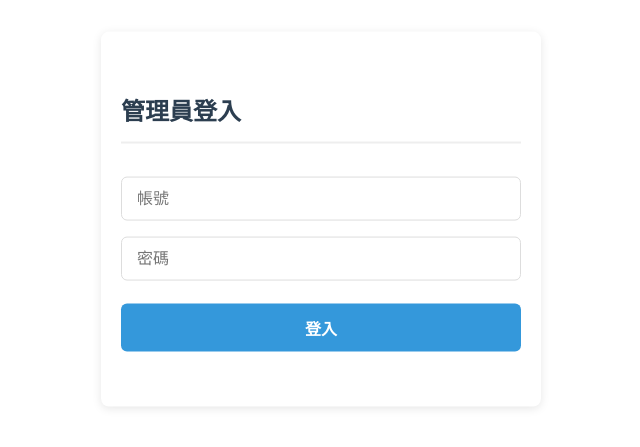
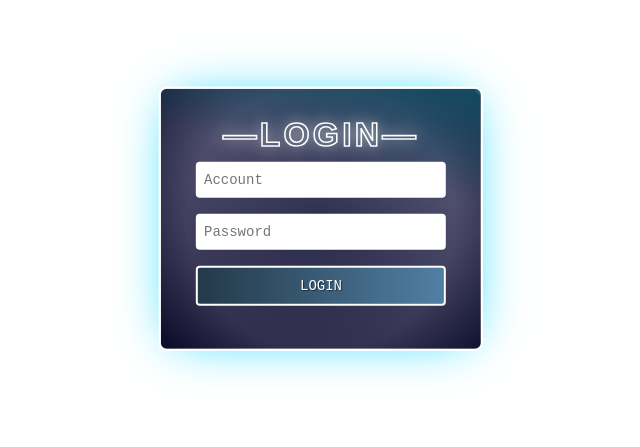
Before and after one commit to jerrylin1102/mainweb, a website: page public/admin.html in a window 1280 px wide. Shown: the part 181-628 px from the top of the page, without its empty margins (319-959 px from the left). Drawn offline with Linux system fonts and the light colour scheme.

Commit message:
更新登入表單樣式，調整CSS以改善外觀；更新訪客計數至50

```diff
--- a/public/admin.css
+++ b/public/admin.css
@@ -21,19 +21,253 @@ body {
     flex-direction: column;
 }
 
-.login-form {
-    max-width: 400px;
-    margin: 0 auto;
-    padding: 40px 20px;
-    background: white;
-    border-radius: 8px;
-    box-shadow: 0 2px 10px rgba(0,0,0,0.1);
-    position: absolute;
-    top: 50%;
-    left: 50%;
-    transform: translate(-50%, -50%);
-    width: 90%;
+.form {
+  position: relative;
+  display: block;
+  padding: 2.2rem;
+  max-width: 350px;
+  background: linear-gradient(
+      14deg,
+      rgba(2, 0, 36, 0.8) 0%,
+      rgba(24, 24, 65, 0.7) 66%,
+      rgb(20, 76, 99) 100%
+    ),
+    radial-gradient(
+      circle,
+      rgba(2, 0, 36, 0.5) 0%,
+      rgba(32, 15, 53, 0.2) 65%,
+      rgba(14, 29, 28, 0.9) 100%
+    );
+  border: 2px solid #fff;
+  -webkit-box-shadow: rgba(0, 212, 255) 0px 0px 50px -15px;
+  box-shadow: rgba(0, 212, 255) 0px 0px 50px -15px;
+  overflow: hidden;
+  z-index: +1;
+  border-radius: 8px;
+  position: absolute;
+  top: 50%;
+  left: 50%;
+  transform: translate(-50%, -50%);
 }
+
+/*------input and submit section-------*/
+
+.input-container {
+  position: relative;
+}
+
+.input-container input,
+.form button {
+  outline: none;
+  border: 2px solid #ffffff;
+  margin: 8px 0;
+  font-family: monospace;
+  border-radius: 4px;
+}
+
+.input-container input {
+  background-color: #fff;
+  padding: 6px;
+  font-size: 0.875rem;
+  line-height: 1.25rem;
+  width: 250px;
+  box-shadow: 0 1px 2px 0 rgba(0, 0, 0, 0.05);
+}
+
+.input-mail:focus::placeholder {
+  opacity: 0;
+  transition: opacity 0.9s;
+}
+
+.input-pwd:focus::placeholder {
+  opacity: 0;
+  transition: opacity 0.9s;
+}
+
+.submit {
+  position: relative;
+  display: block;
+  padding: 8px;
+  background: linear-gradient(90deg, #243949 0%, #517fa4 100%);
+  color: #ffffff;
+  text-shadow: 1px 1px 1px rgba(0, 0, 0, 0.5);
+  font-size: 0.875rem;
+  line-height: 1.25rem;
+  font-weight: 500;
+  width: 100%;
+  text-transform: uppercase;
+  overflow: hidden;
+  border: 2px solid #ffffff;
+  margin: 8px 0;
+  font-family: monospace;
+  border-radius: 4px;
+}
+
+.submit:hover {
+  -webkit-transition: all 0.2s ease-out;
+  -moz-transition: all 0.2s ease-out;
+  transition: all 0.2s ease-out;
+  box-shadow: 4px 5px 17px -4px #ffffff;
+  cursor: pointer;
+}
+
+.submit:hover::before {
+  -webkit-animation: sh02 0.5s 0s linear;
+  -moz-animation: sh02 0.5s 0s linear;
+  animation: sh02 0.5s 0s linear;
+}
+
+.submit::before {
+  content: "";
+  display: block;
+  width: 0px;
+  height: 85%;
+  position: absolute;
+  top: 50%;
+  left: 0%;
+  opacity: 0;
+  background: #fff;
+  box-shadow: 0 0 50px 30px #fff;
+  -webkit-transform: skewX(-20deg);
+  -moz-transform: skewX(-20deg);
+  -ms-transform: skewX(-20deg);
+  -o-transform: skewX(-20deg);
+  transform: skewX(-20deg);
+}
+
+@keyframes sh02 {
+  from {
+    opacity: 0;
+    left: 0%;
+  }
+
+  50% {
+    opacity: 1;
+  }
+
+  to {
+    opacity: 0;
+    left: 100%;
+  }
+}
+
+/*--------header section-----------*/
+
+.title-2 {
+  display: block;
+  margin-top: -0.5rem;
+  font-size: 2.1rem;
+  font-weight: 800;
+  font-family: Arial, Helvetica, sans-serif;
+  text-align: center;
+  -webkit-text-stroke: #fff 0.1rem;
+  letter-spacing: 0.2rem;
+  color: transparent;
+  position: relative;
+  text-shadow: 0px 0px 16px #cecece;
+}
+
+.title-2 span::before,
+.title-2 span::after {
+  content: "—";
+}
+
+/*---------shooting stars-----------*/
+
+.bg-stars {
+  position: absolute;
+  top: 0;
+  left: 0;
+  width: 100%;
+  height: 100%;
+  z-index: -2;
+  background-size: cover;
+  animation: animateBg 50s linear infinite;
+}
+
+@keyframes animateBg {
+  0%,
+  100% {
+    transform: scale(1);
+  }
+
+  50% {
+    transform: scale(1.2);
+  }
+}
+
+.star {
+  position: absolute;
+  top: 50%;
+  left: 50%;
+  width: 4px;
+  height: 4px;
+  background: #fff;
+  border-radius: 50%;
+  box-shadow: 0 0 0 4px rgba(255, 255, 255, 0.1),
+    0 0 0 8px rgba(255, 255, 255, 0.1),
+    0 0 20px rgba(255, 255, 255, 0.1);
+  animation: animate 3s linear infinite;
+}
+
+.star::before {
+  content: "";
+  position: absolute;
+  top: 50%;
+  transform: translateY(-50%);
+  width: 300px;
+  height: 1px;
+  background: linear-gradient(90deg, #fff, transparent);
+}
+
+@keyframes animate {
+  0% {
+    transform: rotate(315deg) translateX(0);
+    opacity: 1;
+  }
+
+  70% {
+    opacity: 1;
+  }
+
+  100% {
+    transform: rotate(315deg) translateX(-1000px);
+    opacity: 0;
+  }
+}
+
+.star:nth-child(1) {
+  top: 0;
+  right: 0;
+  left: initial;
+  animation-delay: 0s;
+  animation-duration: 1s;
+}
+
+.star:nth-child(2) {
+  top: 0;
+  right: 100px;
+  left: initial;
+  animation-delay: 0.2s;
+  animation-duration: 3s;
+}
+
+.star:nth-child(3) {
+  top: 0;
+  right: 220px;
+  left: initial;
+  animation-delay: 2.75s;
+  animation-duration: 2.75s;
+}
+
+.star:nth-child(4) {
+  top: 0;
+  right: -220px;
+  left: initial;
+  animation-delay: 1.6s;
+  animation-duration: 1.6s;
+}
+
 
 .admin-panel {
     display: flex;
--- a/public/admin.html
+++ b/public/admin.html
@@ -9,19 +9,27 @@
 <body>
     <div class="container">
         <!-- 登入表單 -->
-        <div id="loginForm" class="login-form">
-            <h2>管理員登入</h2>
-            <div>
-                <input type="text" id="username" placeholder="帳號" required>
+        <form id="loginForm" class="form">
+            <div class="title-2"><span>LOGIN</span></div>
+            <div class="input-container">
+                <input type="text" id="username" placeholder="Account" class="input-mail" required />
             </div>
-            <div>
-                <input type="password" id="password" placeholder="密碼" required>
+
+            <section class="bg-stars">
+                <span class="star"></span>
+                <span class="star"></span>
+                <span class="star"></span>
+                <span class="star"></span>
+            </section>
+
+            <div class="input-container">
+                <input type="password" id="password" placeholder="Password" class="input-pwd" required />
             </div>
-            <div>
-                <button onclick="login()">登入</button>
-            </div>
+            <button class="submit" type="button" onclick="login()">
+                <span class="sign-text">Login</span>
+            </button>
             <div id="loginError" class="error hidden"></div>
-        </div>
+        </form>
 
         <!-- 管理面板 -->
         <div id="adminPanel" class="admin-panel hidden">
--- a/visitorCount.json
+++ b/visitorCount.json
@@ -1 +1 @@
-{"count":49}
+{"count":50}
```
Also changed, not shown: 1 other file.
